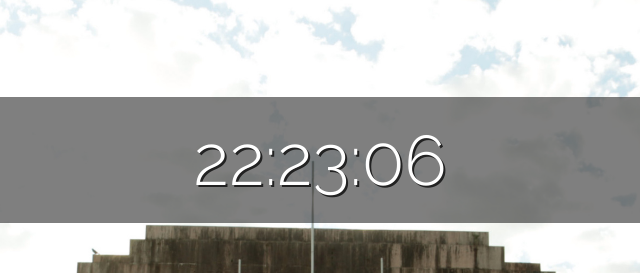
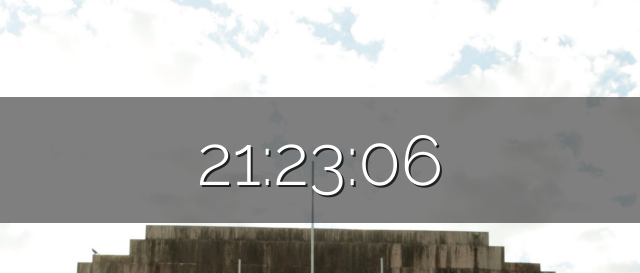
Before and after one commit to tiagomatana/formatura, a website: page index.html in a window 1280 px wide. Shown: the top 273 px of the page, 320-960 px from the left. Drawn offline with nearby package versions, Linux system fonts and the light colour scheme; some packages are replaced by stand-ins of ours.

Commit message:
Merge formatura

```diff
--- a/index.html
+++ b/index.html
@@ -38,7 +38,7 @@
 	<section id="home" class="pfblock-image screen-height">
         <div class="home-overlay"></div>
 		<div class="intro">
-			<i-countdown set-date="2017-10-21 20:00:00" format-view="%h:%i:%s" expire-message="Acabou o tempo"> <i-countdown>
+			<i-countdown set-date="2017-10-21 19:00:00" format-view="%h:%i:%s" expire-message="Acabou o tempo"> <i-countdown>
 		</div>
 
 
```
